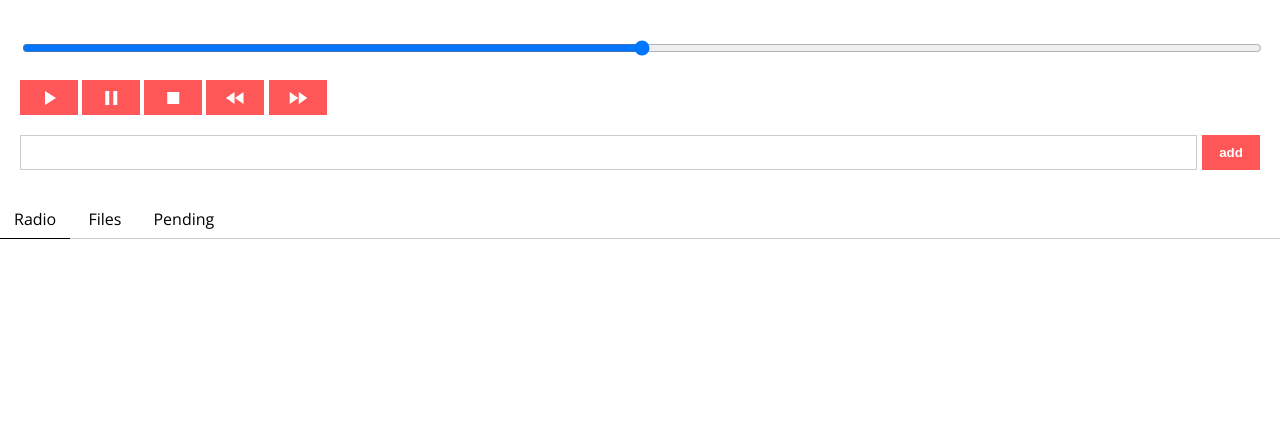
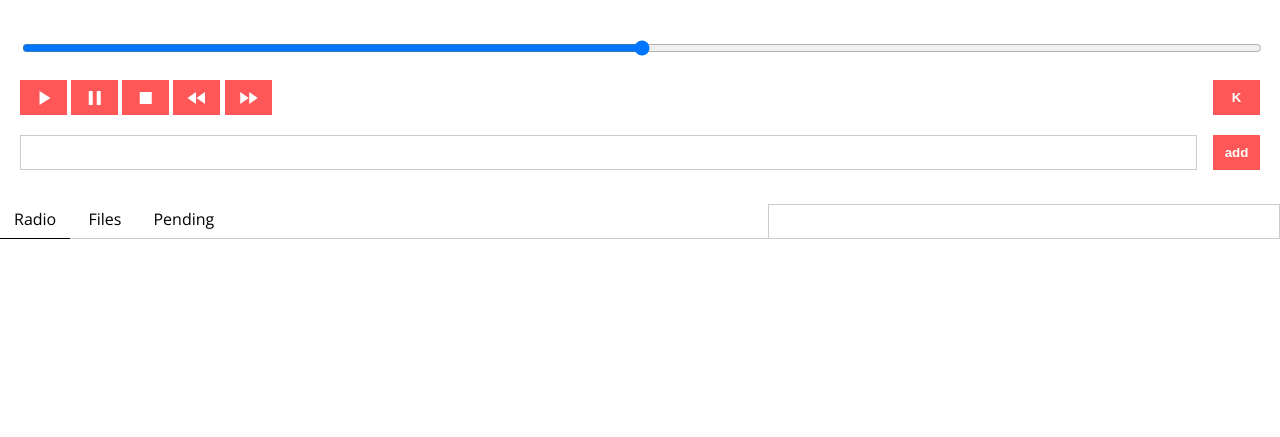
Before and after one commit to dvictor/vmedia, a Python web app: template template/index.html in a window 1280 px wide. Shown: the top 437 px of the page. Run offline with Jinja, Linux system fonts and the light colour scheme; the template is opened without the code that fills it, so the values that code supplies are empty.

Commit message:
search list

```diff
--- a/template/index.html
+++ b/template/index.html
@@ -52,14 +52,14 @@
 		    color: #fff;
 		    margin-bottom: 20px;
 		    outline: none;
-		    min-width: 58px;
+		    min-width: 47px;
 		    font-weight: bold;
             padding: 6px;
         }
         #station {
             width: 100%;
         }
-        input[type=text] {
+        input[type=text], input[type=search] {
             border: solid 1px #ccc;
             padding: 9px;
             background: #fff;
@@ -123,6 +123,7 @@
 <div id=controls>
     <input id=volume type=range min=0 max=100 oninput="playerAction('volume', this.value)"><br>
     <!-- select id=station onchange="playerAction('station', this.value)"></select><br -->
+    <button style="float:right" onclick='playerAction("restart")'>K</button>
     <button onclick='playerAction("play")'><i class="material-icons">play_arrow</i></button>
     <button onclick='playerAction("pause")'><i class="material-icons">pause</i></button>
     <button onclick='playerAction("stop")'><i class="material-icons">stop</i></button>
@@ -141,6 +142,7 @@
     	<div>Files</div>
     	<div>Pending</div>
     </div>
+    <div><input type="search" id="search" style="position:absolute; top:4px; right: 0; width:40%"></div>
     <div class="tabs-cont">
     	<div id="stations"></div>
     	<div id="files"></div>
@@ -226,6 +228,16 @@
     	playerAction('station', id);
     });
 
+    $(function() {
+        $('#search').on('input', function () {
+            var txt = $(this).val().toLowerCase();
+            $('#files > div, #stations > div').each(function () {
+                var b = txt == '' || $(this).text().toLowerCase().indexOf(txt) != -1;
+                $(this)[b ? 'show' : 'hide']();
+            })
+        })
+    })
+
 
     function addYoutube() {
         playerAction('download', $('#url').val(), refresh)
```
Also changed, not shown: server.py (+10 -3 lines).
